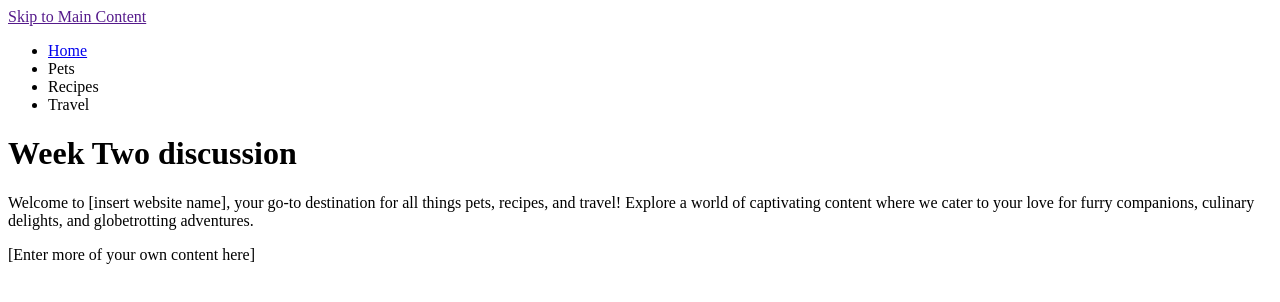
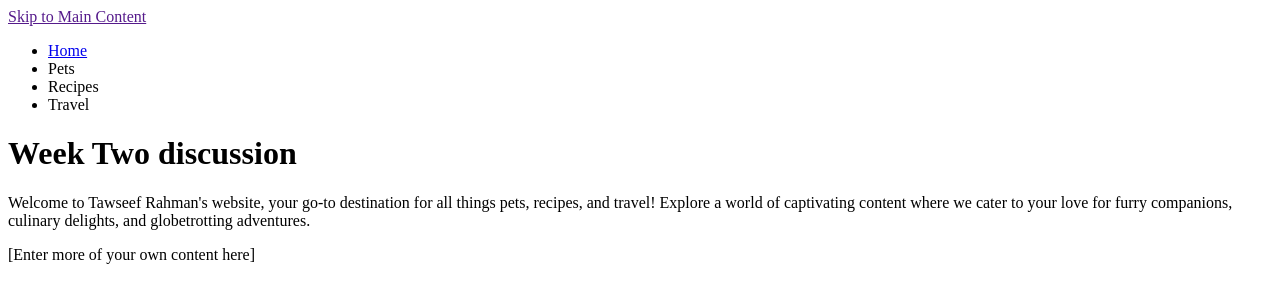
Before and after one commit to tawseefrahman/ccp_html_w24, a plain HTML site: page index.html in a window 1280 px wide. Drawn offline with Linux system fonts and the light colour scheme.

Commit message:
Updated index.html

```diff
--- a/index.html
+++ b/index.html
@@ -21,7 +21,7 @@
     </header>
     <main>
         <div>
-            <p>Welcome to [insert website name], your go-to destination for all things pets, recipes, and travel! Explore a world of captivating content where we cater to your love for furry companions, culinary delights, and globetrotting adventures. </p>
+            <p>Welcome to Tawseef Rahman's website, your go-to destination for all things pets, recipes, and travel! Explore a world of captivating content where we cater to your love for furry companions, culinary delights, and globetrotting adventures. </p>
 
         </div>
 
```
